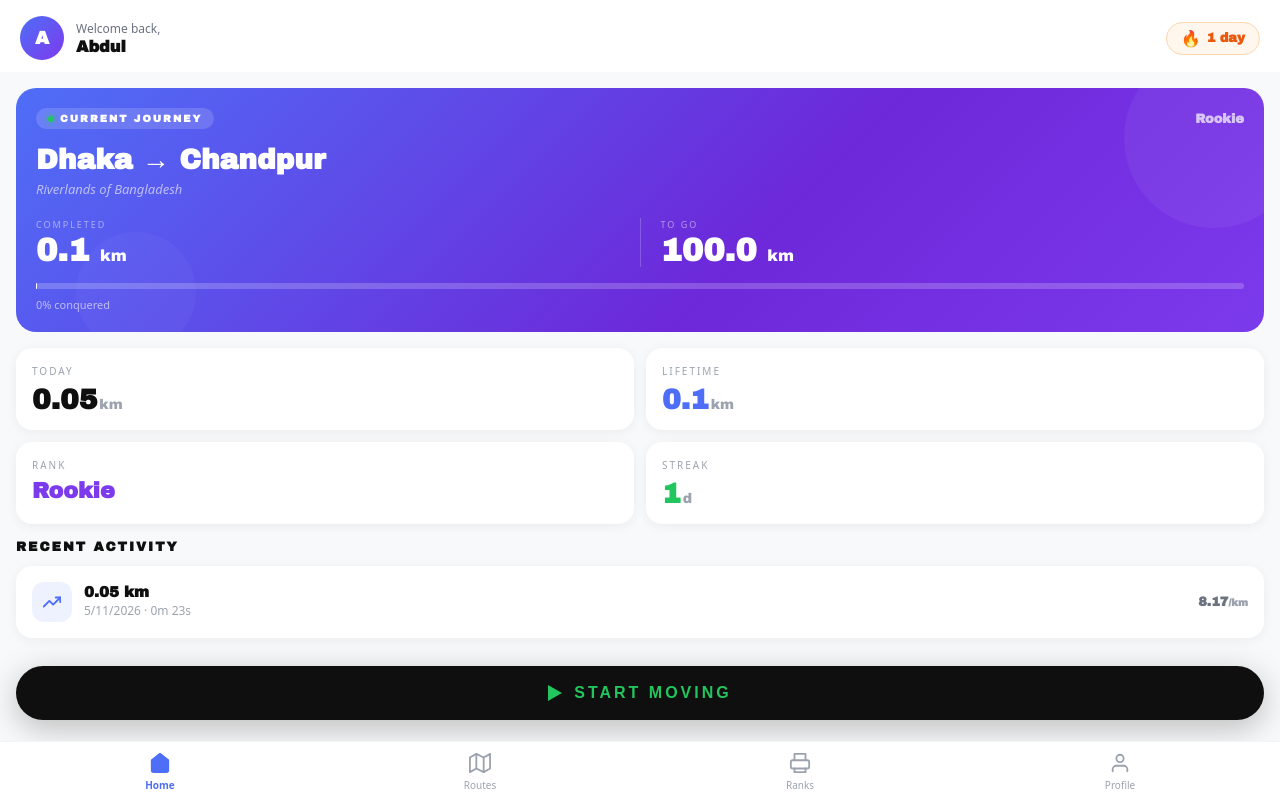
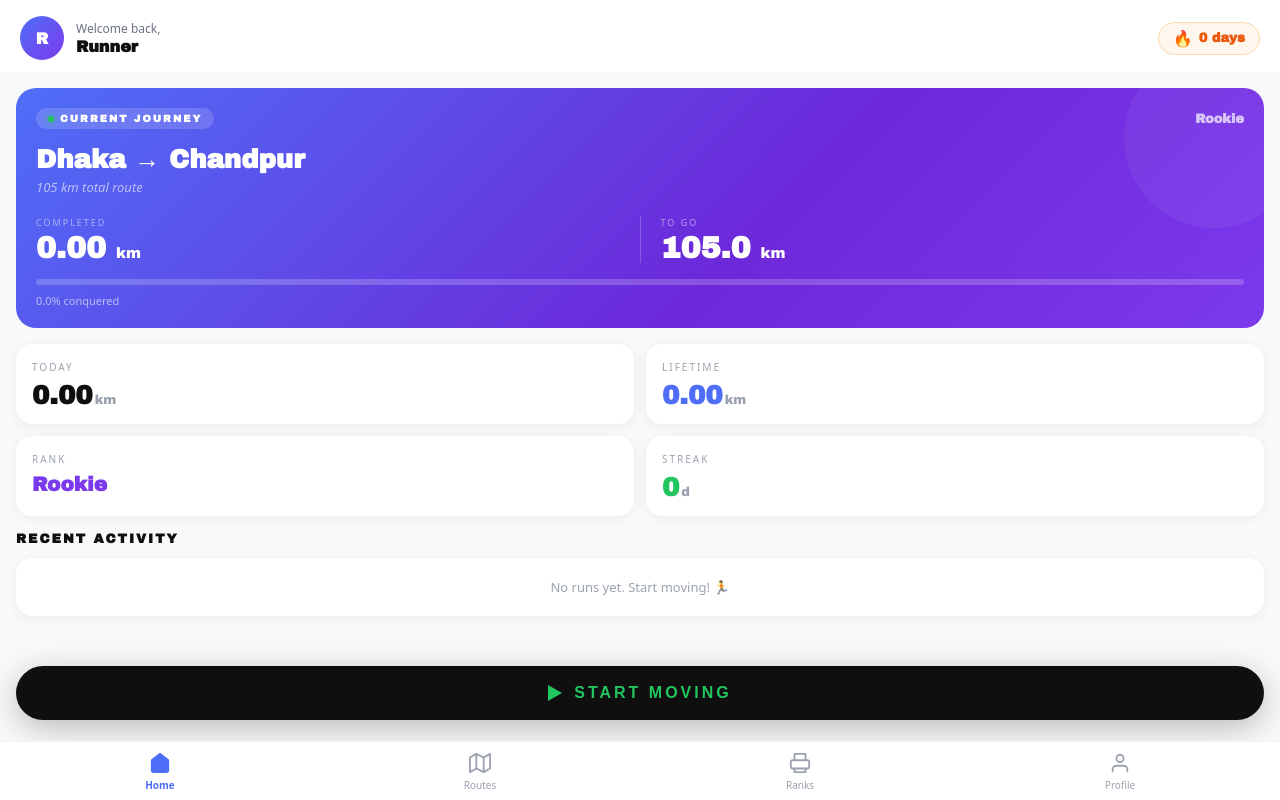
Before and after one commit to Kayes2323/move-app, a Next.js app: page / in a window 1280 px wide. Built offline with nearby package versions, Linux system fonts and the light colour scheme.

Commit message:
real firebase data home screen

```diff
--- a/app/page.tsx
+++ b/app/page.tsx
@@ -1,103 +1,173 @@
 "use client";
 import Link from "next/link";
+import { useEffect, useState } from "react";
+
+interface UserData {
+  name: string;
+  photo: string;
+  totalKm: number;
+  completedKm: number;
+  streak: number;
+  currentRoute: string;
+  runs: { km: number; duration: string; pace: number; date: string }[];
+}
+
+const ROUTES: Record<string, number> = {
+  Chandpur: 105,
+  "Cox's Bazar": 414,
+  Sylhet: 244,
+  Rajshahi: 253,
+  Khulna: 332,
+  Chittagong: 264,
+};
+
+const getRank = (km: number) => {
+  if (km >= 500) return "Legend";
+  if (km >= 200) return "Elite";
+  if (km >= 100) return "Pacer";
+  if (km >= 50) return "Mover";
+  if (km >= 10) return "Starter";
+  return "Rookie";
+};
 
 export default function Home() {
+  const [user, setUser] = useState<UserData | null>(null);
+  const [loading, setLoading] = useState(true);
+
+  useEffect(() => {
+    const loadUser = async () => {
+      try {
+        const { auth, db } = await import("./firebase");
+        const { onAuthStateChanged } = await import("firebase/auth");
+        const { doc, getDoc } = await import("firebase/firestore");
+
+        onAuthStateChanged(auth, async (firebaseUser) => {
+          if (!firebaseUser) {
+            window.location.href = "/login";
+            return;
+          }
+          const snap = await getDoc(doc(db, "users", firebaseUser.uid));
+          if (snap.exists()) {
+            setUser(snap.data() as UserData);
+          }
+          setLoading(false);
+        });
+      } catch (err) {
+        console.error(err);
+        setLoading(false);
+      }
+    };
+    loadUser();
+  }, []);
+
+  if (loading) {
+    return (
+      <main style={{ minHeight: "100vh", background: "#F8F9FA", display: "flex", alignItems: "center", justifyContent: "center" }}>
+        <div style={{ textAlign: "center" }}>
+          <div style={{ width: "48px", height: "48px", borderRadius: "50%", border: "3px solid #F3F4F6", borderTop: "3px solid #4F6EF7", margin: "0 auto 16px", animation: "spin 1s linear infinite" }} />
+          <p style={{ color: "#9CA3AF", fontSize: "13px", fontFamily: "system-ui" }}>Loading your journey...</p>
+        </div>
+        <style>{`@keyframes spin { to { transform: rotate(360deg); } }`}</style>
+      </main>
+    );
+  }
+
+  const name = user?.name?.split(" ")[0] || "Runner";
+  const totalKm = user?.totalKm || 0;
+  const completedKm = user?.completedKm || 0;
+  const streak = user?.streak || 0;
+  const currentRoute = user?.currentRoute || "Chandpur";
+  const routeTotal = ROUTES[currentRoute] || 105;
+  const toGo = Math.max(routeTotal - completedKm, 0);
+  const percent = Math.min((completedKm / routeTotal) * 100, 100);
+  const rank = getRank(totalKm);
+  const runs = user?.runs || [];
+  const todayKm = runs
+    .filter(r => new Date(r.date).toDateString() === new Date().toDateString())
+    .reduce((sum, r) => sum + r.km, 0);
+  const lastRun = runs[runs.length - 1];
+  const initials = (user?.name || "R").split(" ").map(n => n[0]).join("").slice(0, 2).toUpperCase();
+
   return (
     <main style={{ minHeight: "100vh", background: "#F8F9FA", fontFamily: "'Archivo Black', sans-serif", paddingBottom: "80px" }}>
 
       {/* TOP BAR */}
       <div style={{ background: "#FFFFFF", padding: "16px 20px 12px", display: "flex", alignItems: "center", justifyContent: "space-between" }}>
         <div style={{ display: "flex", alignItems: "center", gap: "12px" }}>
-          <div style={{ width: "44px", height: "44px", borderRadius: "50%", background: "linear-gradient(135deg, #4F6EF7, #7C3AED)", display: "flex", alignItems: "center", justifyContent: "center", color: "white", fontSize: "18px", fontWeight: 900 }}>
-            A
+          {user?.photo ? (
+            <img src={user.photo} alt="avatar" style={{ width: "44px", height: "44px", borderRadius: "50%", objectFit: "cover" }} />
+          ) : (
+            <div style={{ width: "44px", height: "44px", borderRadius: "50%", background: "linear-gradient(135deg, #4F6EF7, #7C3AED)", display: "flex", alignItems: "center", justifyContent: "center", color: "white", fontSize: "16px", fontWeight: 900 }}>
+              {initials}
             </div>
+          )}
           <div>
             <p style={{ color: "#6B7280", fontSize: "12px", fontWeight: 400, fontFamily: "system-ui" }}>Welcome back,</p>
-            <p style={{ color: "#0F0F0F", fontSize: "16px", fontWeight: 900, lineHeight: 1.2 }}>Abdul</p>
+            <p style={{ color: "#0F0F0F", fontSize: "16px", fontWeight: 900, lineHeight: 1.2 }}>{name}</p>
           </div>
         </div>
         <div style={{ background: "#FFF7ED", border: "1px solid #FED7AA", borderRadius: "20px", padding: "6px 14px", display: "flex", alignItems: "center", gap: "6px" }}>
           <span style={{ fontSize: "16px" }}>🔥</span>
-          <span style={{ color: "#EA580C", fontSize: "13px", fontWeight: 700 }}>1 day</span>
+          <span style={{ color: "#EA580C", fontSize: "13px", fontWeight: 700 }}>{streak} day{streak !== 1 ? "s" : ""}</span>
         </div>
       </div>
 
       <div style={{ padding: "16px 16px 0" }}>
 
         {/* JOURNEY CARD */}
-        <div style={{
-          background: "linear-gradient(135deg, #4F6EF7 0%, #6D28D9 60%, #7C3AED 100%)",
-          borderRadius: "20px",
-          padding: "20px",
-          marginBottom: "16px",
-          position: "relative",
-          overflow: "hidden"
-        }}>
-          {/* Card background decoration */}
+        <div style={{ background: "linear-gradient(135deg, #4F6EF7 0%, #6D28D9 60%, #7C3AED 100%)", borderRadius: "20px", padding: "20px", marginBottom: "16px", position: "relative", overflow: "hidden" }}>
           <div style={{ position: "absolute", top: "-40px", right: "-40px", width: "180px", height: "180px", borderRadius: "50%", background: "rgba(255,255,255,0.05)" }} />
-          <div style={{ position: "absolute", bottom: "-20px", left: "60px", width: "120px", height: "120px", borderRadius: "50%", background: "rgba(255,255,255,0.03)" }} />
 
-          {/* Top row */}
           <div style={{ display: "flex", justifyContent: "space-between", alignItems: "center", marginBottom: "16px" }}>
             <div style={{ background: "rgba(255,255,255,0.15)", borderRadius: "20px", padding: "5px 12px", display: "flex", alignItems: "center", gap: "6px" }}>
               <div style={{ width: "6px", height: "6px", borderRadius: "50%", background: "#22C55E", boxShadow: "0 0 6px #22C55E" }} />
               <span style={{ color: "white", fontSize: "10px", letterSpacing: "2px", fontWeight: 700 }}>CURRENT JOURNEY</span>
             </div>
-            <span style={{ color: "rgba(255,255,255,0.7)", fontSize: "13px", fontWeight: 600 }}>Rookie</span>
+            <span style={{ color: "rgba(255,255,255,0.7)", fontSize: "13px", fontWeight: 600 }}>{rank}</span>
           </div>
 
-          {/* Route name */}
-          <h2 style={{ color: "white", fontSize: "28px", fontWeight: 900, lineHeight: 1.1, marginBottom: "4px" }}>
-            Dhaka → Chandpur
+          <h2 style={{ color: "white", fontSize: "26px", fontWeight: 900, lineHeight: 1.1, marginBottom: "4px" }}>
+            Dhaka → {currentRoute}
           </h2>
           <p style={{ color: "rgba(255,255,255,0.6)", fontSize: "13px", fontStyle: "italic", marginBottom: "20px", fontFamily: "system-ui" }}>
-            Riverlands of Bangladesh
+            {routeTotal} km total route
           </p>
 
-          {/* Stats row */}
           <div style={{ display: "flex", gap: "0", marginBottom: "16px" }}>
             <div style={{ flex: 1 }}>
               <p style={{ color: "rgba(255,255,255,0.5)", fontSize: "9px", letterSpacing: "2px", marginBottom: "4px", fontFamily: "system-ui" }}>COMPLETED</p>
-              <p style={{ color: "white", fontSize: "32px", fontWeight: 900, lineHeight: 1 }}>
-                0.1 <span style={{ fontSize: "16px", fontWeight: 400 }}>km</span>
+              <p style={{ color: "white", fontSize: "30px", fontWeight: 900, lineHeight: 1 }}>
+                {completedKm.toFixed(2)} <span style={{ fontSize: "15px", fontWeight: 400 }}>km</span>
               </p>
             </div>
             <div style={{ width: "1px", background: "rgba(255,255,255,0.2)", margin: "0 20px" }} />
             <div style={{ flex: 1 }}>
               <p style={{ color: "rgba(255,255,255,0.5)", fontSize: "9px", letterSpacing: "2px", marginBottom: "4px", fontFamily: "system-ui" }}>TO GO</p>
-              <p style={{ color: "white", fontSize: "32px", fontWeight: 900, lineHeight: 1 }}>
-                100.0 <span style={{ fontSize: "16px", fontWeight: 400 }}>km</span>
+              <p style={{ color: "white", fontSize: "30px", fontWeight: 900, lineHeight: 1 }}>
+                {toGo.toFixed(1)} <span style={{ fontSize: "15px", fontWeight: 400 }}>km</span>
               </p>
             </div>
           </div>
 
-          {/* Progress bar */}
           <div style={{ background: "rgba(255,255,255,0.2)", borderRadius: "4px", height: "6px", marginBottom: "8px" }}>
-            <div style={{ width: "0.1%", height: "100%", background: "white", borderRadius: "4px" }} />
+            <div style={{ width: `${percent}%`, height: "100%", background: "white", borderRadius: "4px", minWidth: percent > 0 ? "8px" : "0" }} />
           </div>
-          <p style={{ color: "rgba(255,255,255,0.6)", fontSize: "11px", fontFamily: "system-ui" }}>0% conquered</p>
+          <p style={{ color: "rgba(255,255,255,0.6)", fontSize: "11px", fontFamily: "system-ui" }}>{percent.toFixed(1)}% conquered</p>
         </div>
 
         {/* STATS GRID */}
         <div style={{ display: "grid", gridTemplateColumns: "1fr 1fr", gap: "12px", marginBottom: "16px" }}>
           {[
-            { label: "TODAY", value: "0.05", unit: "km", color: "#0F0F0F" },
-            { label: "LIFETIME", value: "0.1", unit: "km", color: "#4F6EF7" },
-            { label: "RANK", value: "Rookie", unit: "", color: "#7C3AED" },
-            { label: "STREAK", value: "1", unit: "d", color: "#22C55E" },
+            { label: "TODAY", value: todayKm.toFixed(2), unit: "km", color: "#0F0F0F" },
+            { label: "LIFETIME", value: totalKm.toFixed(2), unit: "km", color: "#4F6EF7" },
+            { label: "RANK", value: rank, unit: "", color: "#7C3AED" },
+            { label: "STREAK", value: String(streak), unit: "d", color: "#22C55E" },
           ].map((stat) => (
-            <div key={stat.label} style={{
-              background: "#FFFFFF",
-              borderRadius: "16px",
-              padding: "16px",
-              boxShadow: "0 2px 12px rgba(0,0,0,0.06)"
-            }}>
-              <p style={{ color: "#9CA3AF", fontSize: "10px", letterSpacing: "2px", marginBottom: "8px", fontFamily: "system-ui" }}>
-                {stat.label}
-              </p>
-              <p style={{ color: stat.color, fontSize: stat.label === "RANK" ? "22px" : "28px", fontWeight: 900, lineHeight: 1 }}>
+            <div key={stat.label} style={{ background: "#FFFFFF", borderRadius: "16px", padding: "16px", boxShadow: "0 2px 12px rgba(0,0,0,0.06)" }}>
+              <p style={{ color: "#9CA3AF", fontSize: "10px", letterSpacing: "2px", marginBottom: "8px", fontFamily: "system-ui" }}>{stat.label}</p>
+              <p style={{ color: stat.color, fontSize: stat.label === "RANK" ? "20px" : "26px", fontWeight: 900, lineHeight: 1 }}>
                 {stat.value}
-                {stat.unit && <span style={{ fontSize: "14px", fontWeight: 400, color: "#9CA3AF", marginLeft: "2px" }}>{stat.unit}</span>}
+                {stat.unit && <span style={{ fontSize: "13px", fontWeight: 400, color: "#9CA3AF", marginLeft: "2px" }}>{stat.unit}</span>}
               </p>
             </div>
           ))}
@@ -105,41 +175,36 @@ export default function Home() {
 
         {/* RECENT ACTIVITY */}
         <div style={{ marginBottom: "16px" }}>
-          <p style={{ color: "#0F0F0F", fontSize: "13px", letterSpacing: "2px", fontWeight: 900, marginBottom: "12px" }}>
-            RECENT ACTIVITY
-          </p>
+          <p style={{ color: "#0F0F0F", fontSize: "13px", letterSpacing: "2px", fontWeight: 900, marginBottom: "12px" }}>RECENT ACTIVITY</p>
+          {lastRun ? (
             <div style={{ background: "#FFFFFF", borderRadius: "16px", padding: "16px", boxShadow: "0 2px 12px rgba(0,0,0,0.06)", display: "flex", alignItems: "center", gap: "12px" }}>
-            <div style={{ width: "40px", height: "40px", borderRadius: "12px", background: "#EEF2FF", display: "flex", alignItems: "center", justifyContent: "center" }}>
+              <div style={{ width: "40px", height: "40px", borderRadius: "12px", background: "#EEF2FF", display: "flex", alignItems: "center", justifyContent: "center", flexShrink: 0 }}>
                 <svg width="18" height="18" viewBox="0 0 24 24" fill="none" stroke="#4F6EF7" strokeWidth="2.5" strokeLinecap="round" strokeLinejoin="round">
-                <polyline points="23 6 13.5 15.5 8.5 10.5 1 18"/>
-                <polyline points="17 6 23 6 23 12"/>
+                  <polyline points="23 6 13.5 15.5 8.5 10.5 1 18"/><polyline points="17 6 23 6 23 12"/>
                 </svg>
               </div>
               <div style={{ flex: 1 }}>
-              <p style={{ color: "#0F0F0F", fontSize: "15px", fontWeight: 900 }}>0.05 km</p>
-              <p style={{ color: "#9CA3AF", fontSize: "12px", fontFamily: "system-ui", marginTop: "2px" }}>5/11/2026 · 0m 23s</p>
+                <p style={{ color: "#0F0F0F", fontSize: "15px", fontWeight: 900 }}>{lastRun.km.toFixed(2)} km</p>
+                <p style={{ color: "#9CA3AF", fontSize: "12px", fontFamily: "system-ui", marginTop: "2px" }}>
+                  {new Date(lastRun.date).toLocaleDateString()} · {lastRun.duration}
+                </p>
               </div>
-            <p style={{ color: "#6B7280", fontSize: "13px", fontWeight: 700 }}>8.17<span style={{ fontSize: "10px", color: "#9CA3AF" }}>/km</span></p>
+              <p style={{ color: "#6B7280", fontSize: "13px", fontWeight: 700 }}>
+                {lastRun.pace}<span style={{ fontSize: "10px", color: "#9CA3AF" }}>/km</span>
+              </p>
             </div>
+          ) : (
+            <div style={{ background: "#FFFFFF", borderRadius: "16px", padding: "20px", boxShadow: "0 2px 12px rgba(0,0,0,0.06)", textAlign: "center" }}>
+              <p style={{ color: "#9CA3AF", fontSize: "13px", fontFamily: "system-ui" }}>No runs yet. Start moving! 🏃</p>
+            </div>
+          )}
         </div>
       </div>
 
       {/* START MOVING BUTTON */}
       <div style={{ position: "fixed", bottom: "80px", left: "16px", right: "16px", zIndex: 40 }}>
         <Link href="/run" style={{ textDecoration: "none" }}>
-          <button style={{
-            width: "100%",
-            background: "#0F0F0F",
-            borderRadius: "30px",
-            padding: "18px",
-            border: "none",
-            cursor: "pointer",
-            display: "flex",
-            alignItems: "center",
-            justifyContent: "center",
-            gap: "12px",
-            boxShadow: "0 8px 32px rgba(0,0,0,0.25)"
-          }}>
+          <button style={{ width: "100%", background: "#0F0F0F", borderRadius: "30px", padding: "18px", border: "none", cursor: "pointer", display: "flex", alignItems: "center", justifyContent: "center", gap: "12px", boxShadow: "0 8px 32px rgba(0,0,0,0.25)" }}>
             <div style={{ width: "0", height: "0", borderTop: "8px solid transparent", borderBottom: "8px solid transparent", borderLeft: "14px solid #22C55E" }} />
             <span style={{ color: "#22C55E", fontSize: "16px", fontWeight: 900, letterSpacing: "3px" }}>START MOVING</span>
           </button>
@@ -147,14 +212,7 @@ export default function Home() {
       </div>
 
       {/* BOTTOM NAV */}
-      <nav style={{
-        position: "fixed", bottom: 0, left: 0, right: 0,
-        background: "#FFFFFF",
-        borderTop: "1px solid #F3F4F6",
-        display: "grid",
-        gridTemplateColumns: "1fr 1fr 1fr 1fr",
-        zIndex: 50
-      }}>
+      <nav style={{ position: "fixed", bottom: 0, left: 0, right: 0, background: "#FFFFFF", borderTop: "1px solid #F3F4F6", display: "grid", gridTemplateColumns: "1fr 1fr 1fr 1fr", zIndex: 50 }}>
         {[
           { href: "/", icon: "home", label: "Home", active: true },
           { href: "/journey", icon: "map", label: "Routes", active: false },
@@ -168,13 +226,10 @@ export default function Home() {
               {item.icon === "trophy" && <><polyline points="6 9 6 2 18 2 18 9"/><path d="M6 18H4a2 2 0 01-2-2v-5a2 2 0 012-2h16a2 2 0 012 2v5a2 2 0 01-2 2h-2"/><rect x="6" y="18" width="12" height="4"/></>}
               {item.icon === "user" && <><path d="M20 21v-2a4 4 0 00-4-4H8a4 4 0 00-4 4v2"/><circle cx="12" cy="7" r="4"/></>}
             </svg>
-            <span style={{ fontSize: "10px", fontWeight: item.active ? 700 : 400, color: item.active ? "#4F6EF7" : "#9CA3AF", fontFamily: "system-ui" }}>
-              {item.label}
-            </span>
+            <span style={{ fontSize: "10px", fontWeight: item.active ? 700 : 400, color: item.active ? "#4F6EF7" : "#9CA3AF", fontFamily: "system-ui" }}>{item.label}</span>
           </Link>
         ))}
       </nav>
-
     </main>
   );
 }
```
Lines whose indentation alone changed are shown as unchanged.
